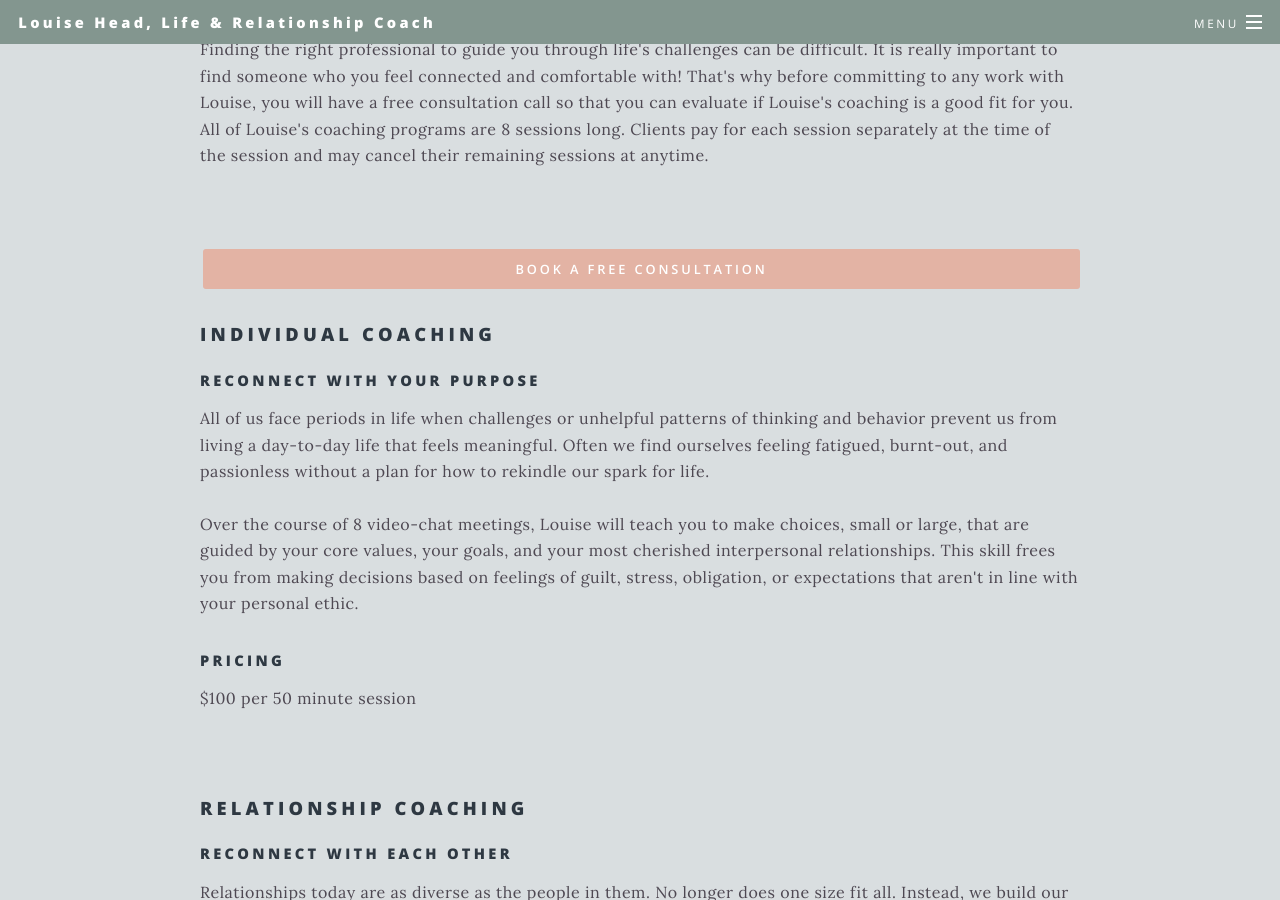
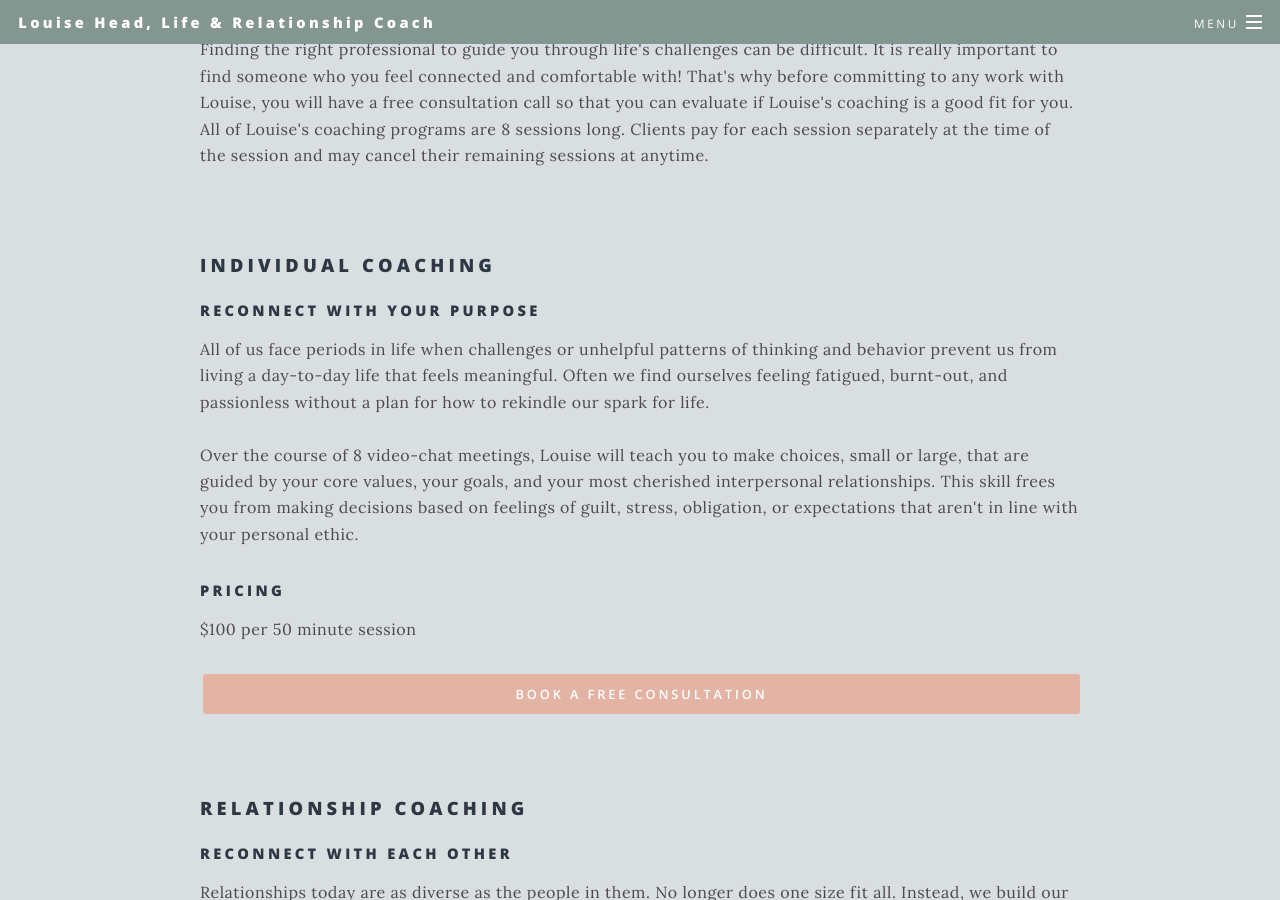
Before and after one commit to lehead/lehead.github.io, a Jekyll site: the page built from _pages/coaching.html, in a window 1280 px wide and 900 px high, scrolled down 498 px. Built offline with Jekyll 4.4.1, drawn with Linux system fonts in a browser that asks for light colours.

Commit message:
move book a free consult

```diff
--- a/_pages/coaching.html
+++ b/_pages/coaching.html
@@ -43,10 +43,6 @@ background-image: couplereddress_omar-lopez-1104241-unsplash.jpg
    <br> </br>
 </body>
 
-<ul class="actions vertical">
-  <li><a href="{{ '/contact/' | prepend: site.baseurl }}" class="button fit special">Book a free consultation</a></li>
-</ul>
-
 <h2>Individual Coaching</h2>
 <h4>Reconnect with your purpose</h4>
 <p>
@@ -77,6 +73,10 @@ from personal and professional growth. Together, you will build new personal
 <h4>Pricing</h4>
 <p>$100 per 50 minute session</p>
 
+<ul class="actions vertical">
+  <li><a href="{{ '/contact/' | prepend: site.baseurl }}" class="button fit special">Book a free consultation</a></li>
+</ul>
+
 <br></br>
 
 <h2>Relationship Coaching</h2>
```
